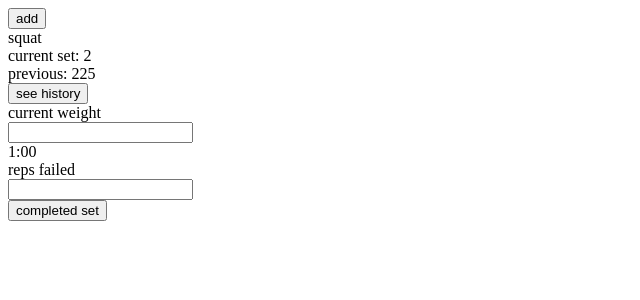
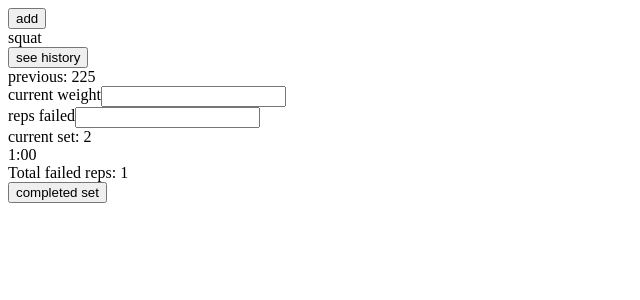
Before and after one commit to out-spaced/ilift, a Next.js app: page / in a window 1280 px wide. Shown: the top 300 px of the page, without its empty margins (0-640 px from the left). Built offline with nearby package versions, Linux system fonts and the light colour scheme.

Commit message:
more housekeeping

```diff
--- a/components/RepsFailedInput.tsx
+++ b/components/RepsFailedInput.tsx
@@ -1,10 +1,15 @@
+import { styled } from "styled-components";
+
+const Container = styled.div`
+  display: flex;
+`;
 export default function RepsFailedInput() {
   return (
     <>
-      <div>reps failed</div>
-      <div>
+      <Container>
+        <div>reps failed</div>
         <input type="number" />
-      </div>
+      </Container>
     </>
   );
 }
--- a/components/WeightInput.tsx
+++ b/components/WeightInput.tsx
@@ -1,10 +1,16 @@
+import { styled } from "styled-components";
+
+const Container = styled.div`
+  display: flex;
+`;
+
 export default function WeightInput() {
   return (
     <>
-      <div>current weight</div>
-      <div>
+      <Container>
+        <div>current weight</div>
         <input type="number" />
-      </div>
+      </Container>
     </>
   );
 }
--- a/pages/index.tsx
+++ b/pages/index.tsx
@@ -17,13 +17,15 @@ const Info = styled.div`
   display: flex;
   flex-direction: column;
 `;
-const Input = styled.div`
+const CurrentInput = styled.div`
   display: flex;
   flex-direction: column;
 `;
-const AddButton = styled.button`
-  //position: relative;
+const Output = styled.div`
+  display: flex;
+  flex-direction: column;
 `;
+const AddButton = styled.button``;
 const AddButtonContainer = styled.div`
   position: relative;
 `;
@@ -64,20 +66,23 @@ export default function App() {
       <Lift>
         <Info>
           <div>squat</div>
-          <Stat>current set: {currentSet}</Stat>
-          <Stat>previous: {previousCompleted}</Stat>
           <div>
             <button>see history</button>
           </div>
+          <Stat>previous: {previousCompleted}</Stat>
         </Info>
-        <Input>
+        <CurrentInput>
           <WeightInput />
+          <RepsFailedInput />
+        </CurrentInput>
+        <Output>
+          <Stat>current set: {currentSet}</Stat>
           <Timer>{timeElapsed}</Timer>
-          <RepsFailedInput />
+          <div>Total failed reps: {failedReps}</div>
           <div>
             <button onClick={completedSet}>completed set</button>
           </div>
-        </Input>
+        </Output>
       </Lift>
     </Container>
   );
```
